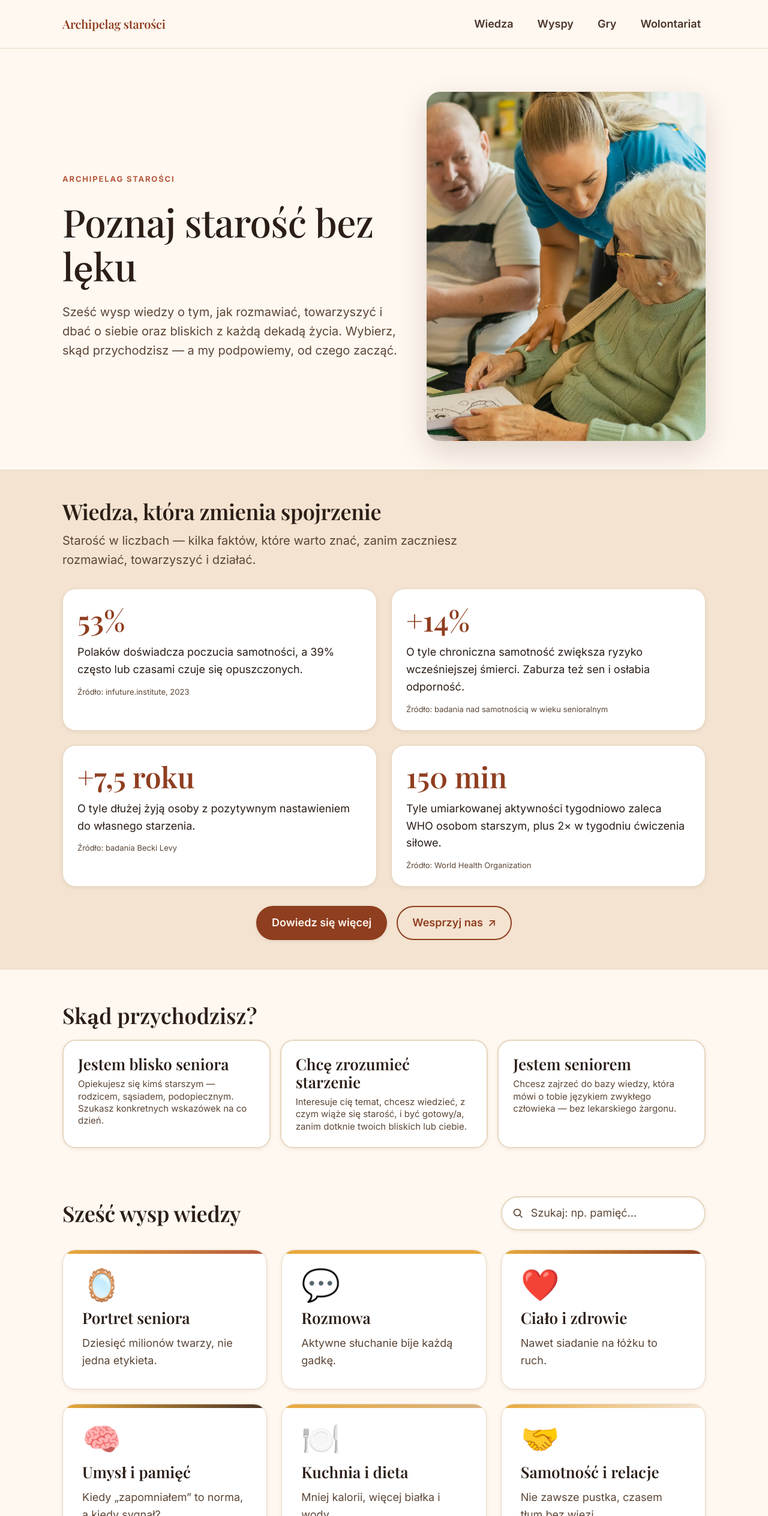
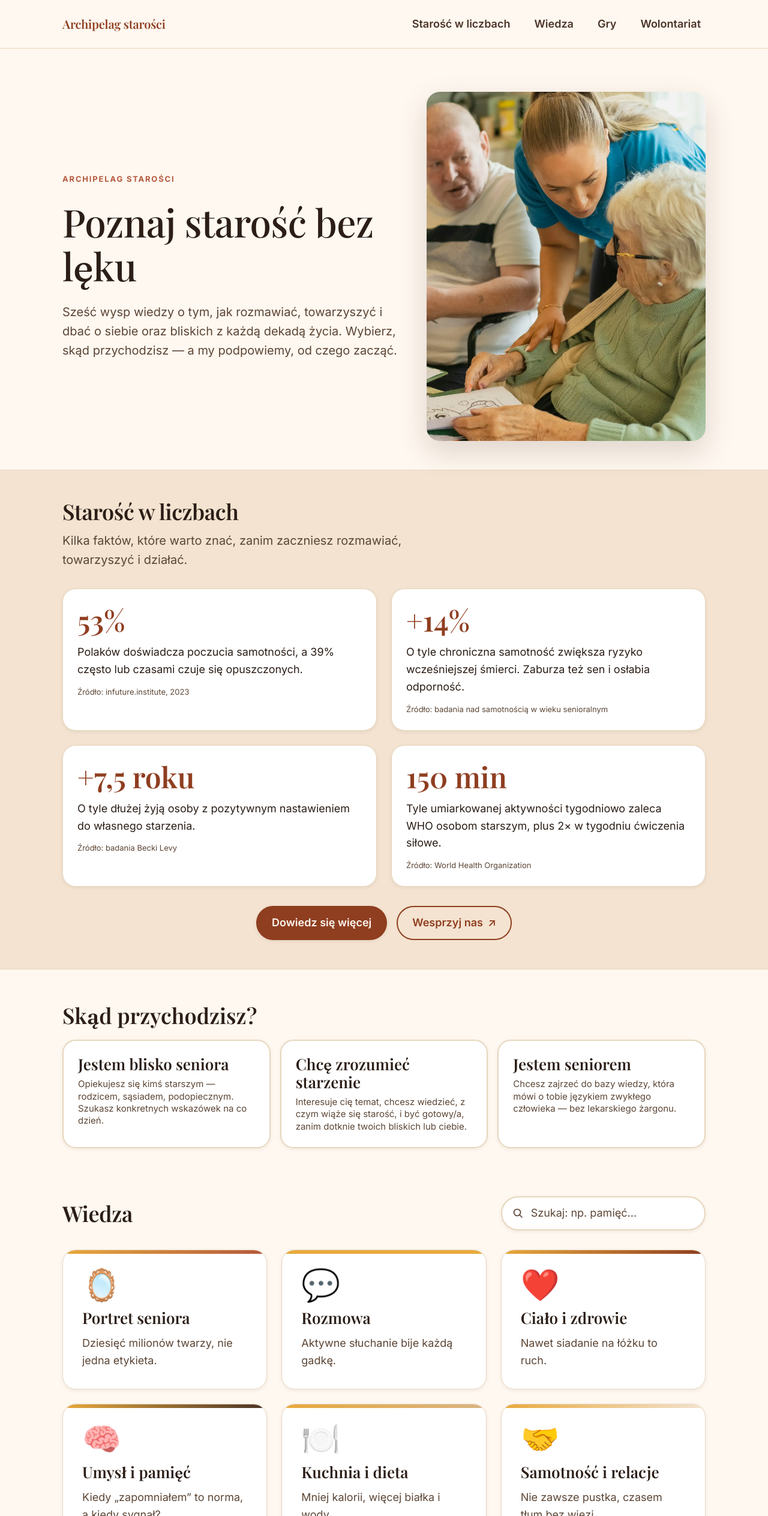
Before and after one commit to michalinamusielik/vibecoding_championship, a React (Vite) app: page / in a window 1280 px wide. Shown: the top 2527 px of the page at 60% size. Built offline with nearby package versions, Linux system fonts and the light colour scheme.

Commit message:
fix names

```diff
--- a/src/App.tsx
+++ b/src/App.tsx
@@ -53,8 +53,8 @@ function HashScroll() {
 }
 
 const NAV_LINKS: Array<{ hash: string; label: string }> = [
-  { hash: "#wiedza", label: "Wiedza" },
-  { hash: "#wyspy", label: "Wyspy" },
+  { hash: "#wiedza", label: "Starość w liczbach" },
+  { hash: "#wyspy", label: "Wiedza" },
   { hash: "#gry", label: "Gry" },
   { hash: "#wolontariat", label: "Wolontariat" },
 ];
--- a/src/components/IslandGrid.tsx
+++ b/src/components/IslandGrid.tsx
@@ -22,7 +22,7 @@ export function IslandGrid({
       <div className="container">
         <div className="islands__header">
           <h2 id="wyspy-heading" className="islands__title">
-            Sześć wysp wiedzy
+            Wiedza
           </h2>
           {search ? <div className="islands__search">{search}</div> : null}
         </div>
--- a/src/components/Knowledge.tsx
+++ b/src/components/Knowledge.tsx
@@ -48,11 +48,11 @@ export function Knowledge() {
       <div className="container knowledge__inner">
         <header className="knowledge__heading">
           <h2 id="knowledge-h" className="knowledge__title">
-            Wiedza, która zmienia spojrzenie
+            Starość w liczbach
           </h2>
           <p className="knowledge__lede">
-            Starość w liczbach — kilka faktów, które warto znać, zanim zaczniesz
-            rozmawiać, towarzyszyć i działać.
+            Kilka faktów, które warto znać, zanim zaczniesz rozmawiać,
+            towarzyszyć i działać.
           </p>
         </header>
 
```
